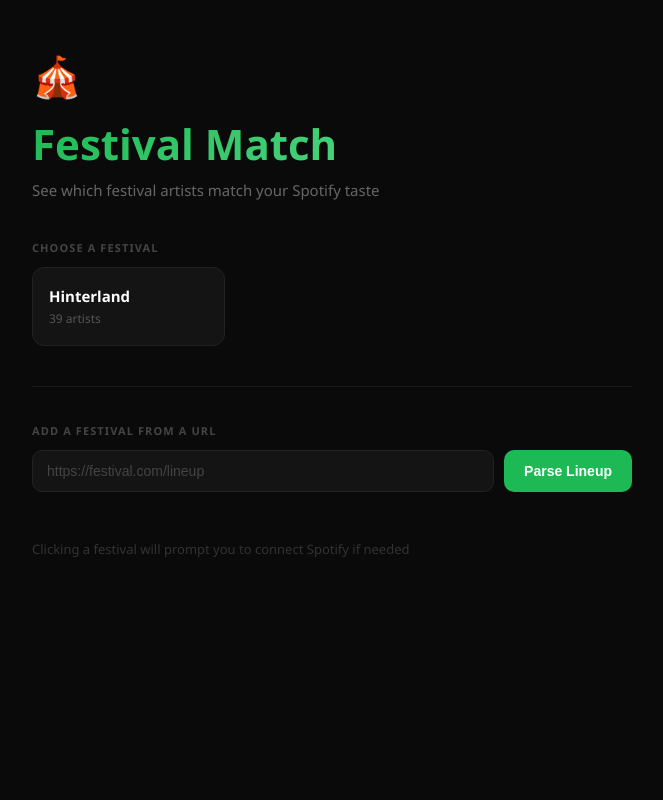
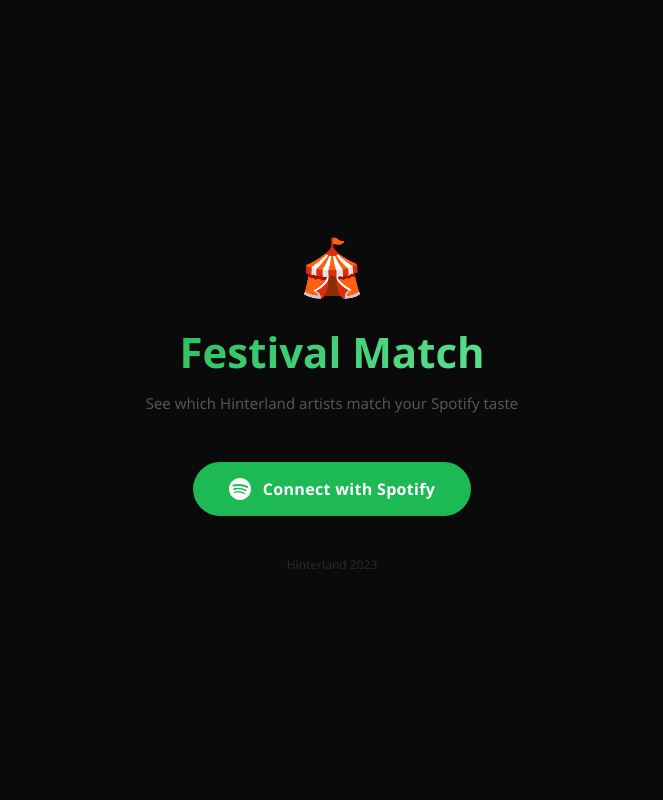
Before and after one commit to 24etominsky/festivef23, a Flask app: page / in a window 1280 px wide. Shown: the whole page, without its empty margins (308-971 px from the left). Run offline with Flask 3, Linux system fonts and the light colour scheme.

Commit message:
simplify index to single Spotify login page for Hinterland
Co-Authored-By: Claude Sonnet 4.6 <noreply@anthropic.com>

```diff
--- a/src/templates/index.html
+++ b/src/templates/index.html
@@ -12,12 +12,19 @@
             background: #0a0a0a;
             color: white;
             min-height: 100vh;
-            padding: 48px 20px;
+            display: flex;
+            align-items: center;
+            justify-content: center;
+            padding: 20px;
         }
 
-        .container { max-width: 600px; margin: 0 auto; }
+        .container {
+            max-width: 480px;
+            width: 100%;
+            text-align: center;
+        }
 
-        .logo { font-size: 40px; margin-bottom: 12px; }
+        .logo { font-size: 56px; margin-bottom: 20px; }
 
         h1 {
             font-size: 42px;
@@ -25,103 +32,47 @@
             background: linear-gradient(135deg, #1DB954, #69e89b);
             -webkit-background-clip: text;
             -webkit-text-fill-color: transparent;
-            margin-bottom: 8px;
+            margin-bottom: 12px;
         }
 
         .subtitle {
-            color: #666;
+            color: #555;
             font-size: 15px;
-            margin-bottom: 40px;
+            margin-bottom: 48px;
+            line-height: 1.5;
         }
 
-        .section-label {
-            font-size: 11px;
+        .login-btn {
+            display: inline-flex;
+            align-items: center;
+            gap: 12px;
+            background: #1DB954;
+            color: white;
+            text-decoration: none;
+            padding: 16px 36px;
+            border-radius: 50px;
+            font-size: 16px;
             font-weight: 700;
-            letter-spacing: 0.1em;
-            text-transform: uppercase;
-            color: #444;
-            margin-bottom: 12px;
+            letter-spacing: 0.02em;
+            transition: background 0.2s, transform 0.15s;
         }
 
-        .festival-grid {
-            display: grid;
-            grid-template-columns: repeat(auto-fill, minmax(180px, 1fr));
-            gap: 10px;
-            margin-bottom: 40px;
+        .login-btn:hover {
+            background: #1aa34a;
+            transform: scale(1.04);
         }
 
-        .festival-card {
-            display: block;
-            background: #141414;
-            border: 1px solid #222;
-            border-radius: 12px;
-            padding: 18px 16px;
-            text-decoration: none;
-            color: white;
-            transition: border-color 0.2s, background 0.2s;
+        .login-btn svg {
+            width: 22px;
+            height: 22px;
+            fill: white;
+            flex-shrink: 0;
         }
 
-        .festival-card:hover {
-            border-color: #1DB954;
-            background: #181818;
-        }
-
-        .festival-card-name {
-            font-size: 15px;
-            font-weight: 600;
-            margin-bottom: 4px;
-        }
-
-        .festival-card-count {
+        .footer {
+            margin-top: 40px;
+            color: #2a2a2a;
             font-size: 12px;
-            color: #555;
-        }
-
-        .divider {
-            border: none;
-            border-top: 1px solid #1a1a1a;
-            margin: 36px 0;
-        }
-
-        .url-form {
-            display: flex;
-            gap: 10px;
-        }
-
-        .url-input {
-            flex: 1;
-            background: #141414;
-            border: 1px solid #222;
-            border-radius: 10px;
-            padding: 12px 14px;
-            color: white;
-            font-size: 14px;
-            outline: none;
-            transition: border-color 0.2s;
-        }
-
-        .url-input::placeholder { color: #444; }
-        .url-input:focus { border-color: #1DB954; }
-
-        .parse-btn {
-            background: #1DB954;
-            color: white;
-            border: none;
-            border-radius: 10px;
-            padding: 12px 20px;
-            font-size: 14px;
-            font-weight: 600;
-            cursor: pointer;
-            white-space: nowrap;
-            transition: background 0.2s;
-        }
-
-        .parse-btn:hover { background: #1aa34a; }
-
-        .footer {
-            margin-top: 48px;
-            color: #333;
-            font-size: 13px;
         }
     </style>
 </head>
@@ -129,29 +80,16 @@
     <div class="container">
         <div class="logo">🎪</div>
         <h1>Festival Match</h1>
-        <p class="subtitle">See which festival artists match your Spotify taste</p>
+        <p class="subtitle">See which Hinterland artists match your Spotify taste</p>
 
-        {% if festivals %}
-        <p class="section-label">Choose a festival</p>
-        <div class="festival-grid">
-            {% for f in festivals %}
-            <a href="/results/{{ f.slug }}" class="festival-card">
-                <div class="festival-card-name">{{ f.name }}</div>
-                <div class="festival-card-count">{{ f.count }} artists</div>
-            </a>
-            {% endfor %}
-        </div>
-        {% endif %}
+        <a href="/login" class="login-btn">
+            <svg viewBox="0 0 24 24" xmlns="http://www.w3.org/2000/svg">
+                <path d="M12 0C5.4 0 0 5.4 0 12s5.4 12 12 12 12-5.4 12-12S18.66 0 12 0zm5.521 17.34c-.24.359-.66.48-1.021.24-2.82-1.74-6.36-2.101-10.561-1.141-.418.122-.779-.179-.899-.539-.12-.421.18-.78.54-.9 4.56-1.021 8.52-.6 11.64 1.32.42.18.479.659.301 1.02zm1.44-3.3c-.301.42-.841.6-1.262.3-3.239-1.98-8.159-2.58-11.939-1.38-.479.12-1.02-.12-1.14-.6-.12-.48.12-1.021.6-1.141C9.6 9.9 15 10.561 18.72 12.84c.361.181.54.78.241 1.2zm.12-3.36C15.24 8.4 8.82 8.16 5.16 9.301c-.6.179-1.2-.181-1.38-.721-.18-.601.18-1.2.72-1.381 4.26-1.26 11.28-1.02 15.721 1.621.539.3.719 1.02.419 1.56-.299.421-1.02.599-1.559.3z"/>
+            </svg>
+            Connect with Spotify
+        </a>
 
-        <hr class="divider">
-
-        <p class="section-label">Add a festival from a URL</p>
-        <form action="/parse" method="POST" class="url-form">
-            <input type="url" name="url" class="url-input" placeholder="https://festival.com/lineup" required>
-            <button type="submit" class="parse-btn">Parse Lineup</button>
-        </form>
-
-        <p class="footer">Clicking a festival will prompt you to connect Spotify if needed</p>
+        <p class="footer">Hinterland 2023</p>
     </div>
 </body>
 </html>
```
